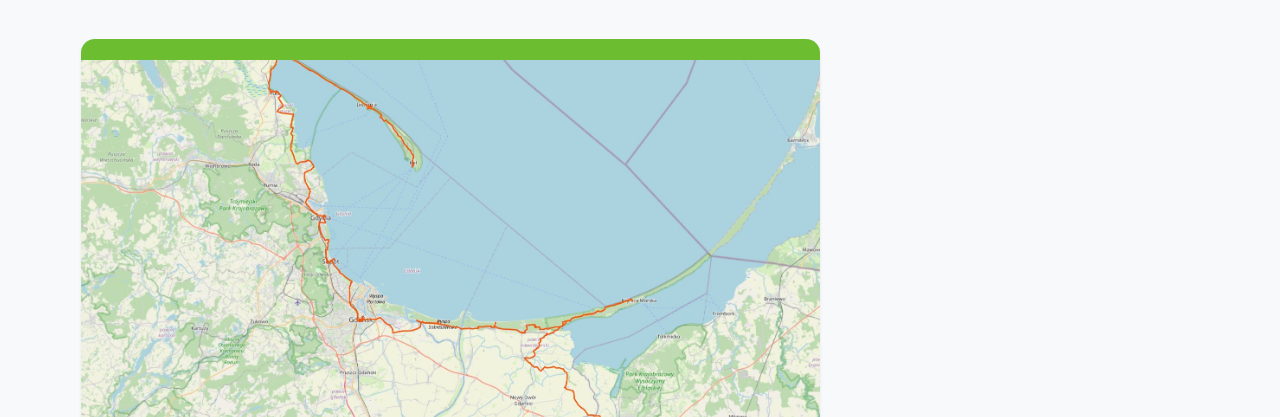
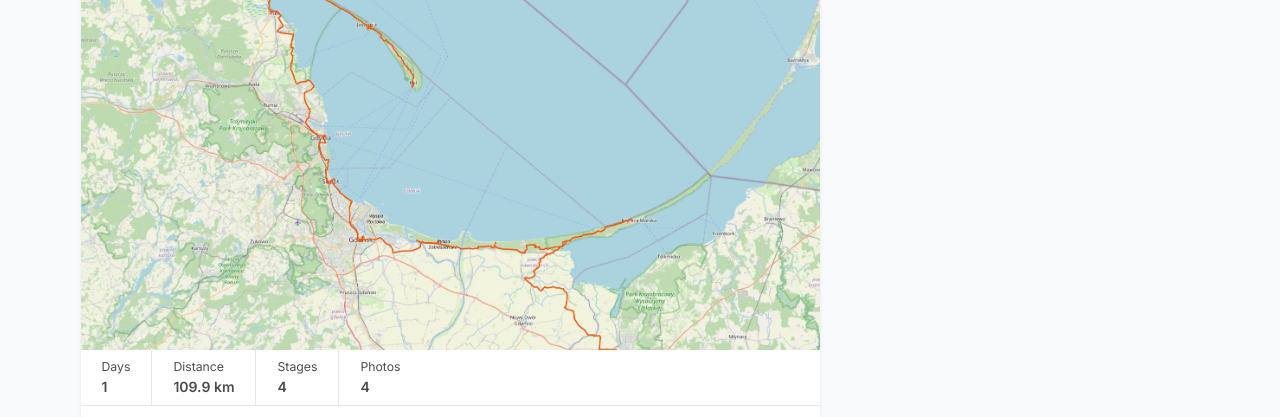
Before and after one commit to michalbialkowski/travio, a plain HTML site: page _portal-activities.html in a window 1280 px wide. Shown: the part 253-670 px from the top of the page. Drawn offline with nearby package versions, Linux system fonts and the light colour scheme; a web font is replaced by a local one.

Commit message:
Update _portal-activities.html

```diff
--- a/_portal-activities.html
+++ b/_portal-activities.html
@@ -95,7 +95,7 @@
 </head>
 
 <body class="webkit-fill sticky-header space-small">
-    <div class="pt--80 body">
+    <div class="body">
         <header>
             <section>
                 <nav class="navbar navbar-expand bg-body shadow-lg">
```
